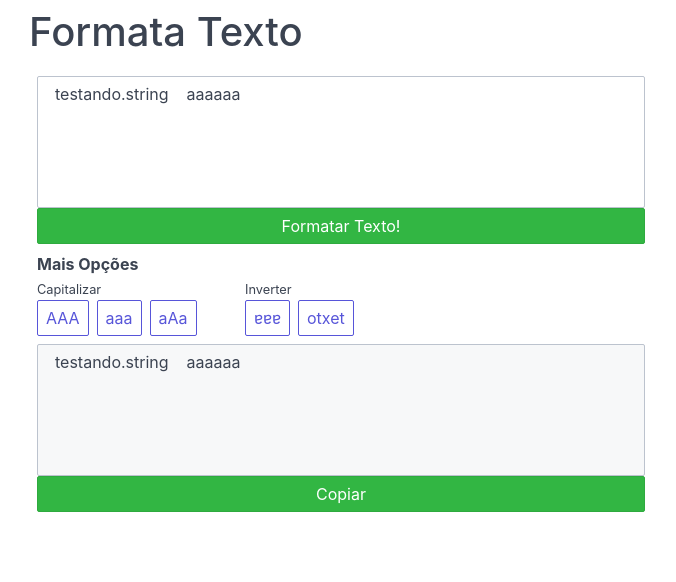
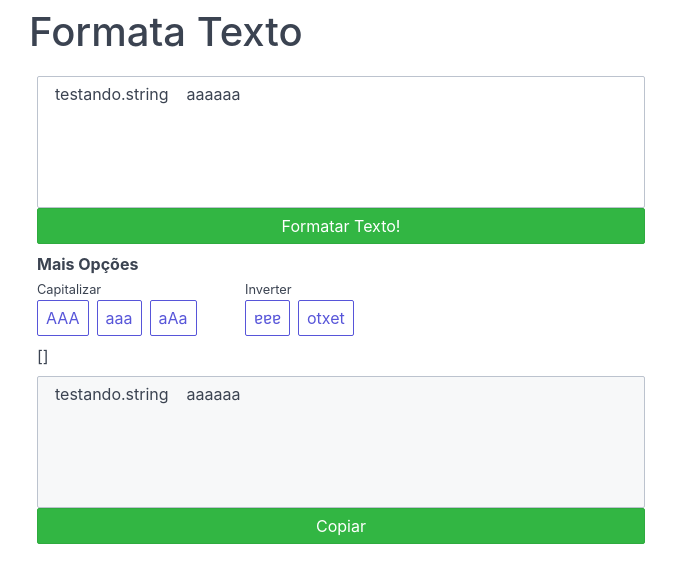
Before and after one commit to guizordan/formatatexto, a Nuxt app: page / in a window 1280 px wide. Shown: the top 582 px of the page, without its empty margins (299-975 px from the left). Built offline with nearby package versions, Linux system fonts and the light colour scheme.

Commit message:
logic to replace existing formats enhanced

```diff
--- a/components/Capitalize.vue
+++ b/components/Capitalize.vue
@@ -34,7 +34,6 @@ export default {
 
   methods: {
     activate_upcase: function() {
-      console.log(this.$options._componentTag)
       this.add_format(this.text.toUpperCase())
     },
 
--- a/mixins/Mixins.vue
+++ b/mixins/Mixins.vue
@@ -3,7 +3,6 @@ export default {
   methods: {
     add_format(text){
       let res = {component: this.$options._componentTag, text}
-      console.log('adding format', res)
       this.$emit('add-format', res)
     },
 
--- a/pages/index.vue
+++ b/pages/index.vue
@@ -23,6 +23,10 @@
       </div>
 
     </div>
+  </div>
+
+  <div class="column col-12 mt-2 mb-2">
+    {{formats}}
   </div>
 
   <div class="column col-12">
@@ -54,8 +58,14 @@ export default {
 
   methods: {
     addFormat(payload) {
-      this.formats.push(payload);
-      console.log(this.formats);
+      console.log(payload, 'payload')
+      let exists = this.formats.findIndex(format => { return payload.component == format.component})
+      if(exists > -1){
+        console.log(exists)
+        this.formats[exists].text = payload.text
+      } else{
+        this.formats.push(payload)
+      }
     },
 
     removeFormat(payload) {
```
